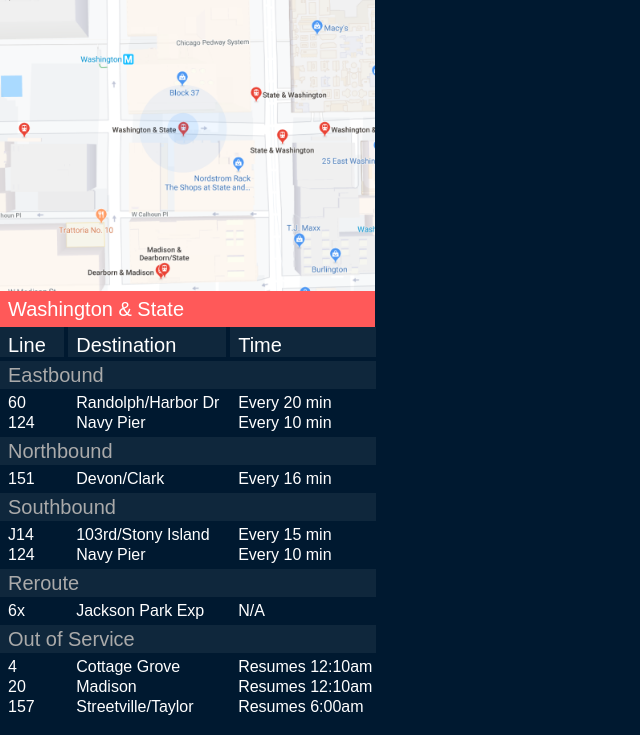
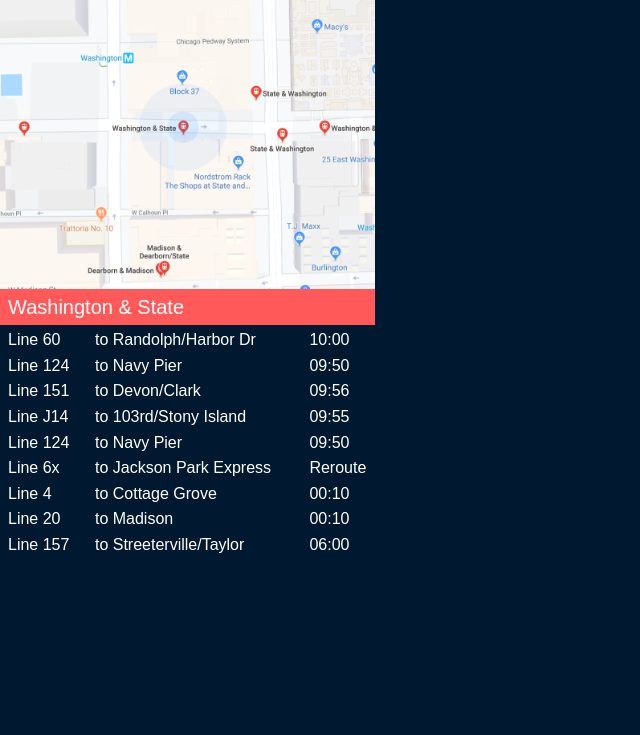
Before and after one commit to atmoore0990/FrontendChallenge, a plain HTML site: page index.html in a window 1280 px wide. Shown: the part 65-800 px from the top of the page, without its empty margins (0-640 px from the left). Drawn offline with Linux system fonts and the light colour scheme.

Commit message:
Applying revisions

```diff
--- a/css/style.css
+++ b/css/style.css
@@ -42,7 +42,7 @@
 /*Washington and State bar*/
 .parentbar {
   width: 375px;
-padding: 8px;
+  padding: 8px;
   background-color: #ff5959;
   display: block;
 }
@@ -78,20 +78,29 @@
 /*these are for the children*/
 
 
+
+
+
+
+
 .line2 {
-  width: 17%;
+  width: 22%;
   display: inline-block;
   padding: 2px 0 2px 8px;
+  line-height: 160%;
+
 }
 
 .destination2{
-  width: 42%;
+  width: 56%;
   display: inline-block;
   padding: 2px 0 2px 8px;
+  line-height: 160%;
 }
 .time2{
-  width: 39%;
+  width: 20%;
   display: inline-block;
   padding: 2px 0 2px 8px;
   margin-right: -2px;
+  line-height: 160%;
 }
--- a/index.html
+++ b/index.html
@@ -18,142 +18,41 @@
         <h1><span>Washington & State</span></h1>
       </div>
 
-      <div class="line">
-        <h2><span>Line</span>
-      </div>
-      <div class="destination">
-        <h2><span>Destination</span>
-      </div>
-      <div class="time">
-        <h2><span>Time</span>
-      </div>
 
 
-
-
-
-      <h3><div class="direction">Eastbound</div></h3>
-
-      <div class="line2">
-        <span>60</span>
-      </div>
-      <div class="destination2">
-        <span>Randolph/Harbor Dr</span>
-      </div>
-      <div class="time2">
-        <span>Every 20 min</span>
-      </div>
-
-
-      <div class="line2">
-        <span>124</span>
-      </div>
-      <div class="destination2">
-        <span>Navy Pier</span>
-      </div>
-      <div class="time2">
-        <span>Every 10 min</span>
-      </div>
-
-
-
-
-
-
-      <h3><div class="direction">Northbound</div></h3>
-
-      <div class="line2">
-        <span>151</span>
-      </div>
-      <div class="destination2">
-        <span>Devon/Clark</span>
-      </div>
-      <div class="time2">
-        <span>Every 16 min</span>
-      </div>
-
-
-
-
-
-      <h3><div class="direction">Southbound</div></h3>
-
-      <div class="line2">
-        <span>J14</span>
-      </div>
-      <div class="destination2">
-        <span>103rd/Stony Island</span>
-      </div>
-      <div class="time2">
-        <span>Every 15 min</span>
-      </div>
-
-
-      <div class="line2">
-        <span>124</span>
-      </div>
-      <div class="destination2">
-        <span>Navy Pier</span>
-      </div>
-      <div class="time2">
-        <span>Every 10 min</span>
-      </div>
-
-
-
-
-
-
-      <h3><div class="direction">Reroute</div></h3>
-
-      <div class="line2">
-        <span>6x</span>
-      </div>
-      <div class="destination2">
-        <span>Jackson Park Exp</span>
-      </div>
-      <div class="time2">
-        <span>N/A</span>
-      </div>
-
-
-
-
-
-
-
-      <h3><div class="direction">Out of Service</div></h3>
-
-      <div class="line2">
-        <span>4</span>
-      </div>
-      <div class="destination2">
-        <span>Cottage Grove</span>
-      </div>
-      <div class="time2">
-        <span>Resumes 12:10am</span>
-      </div>
-
-
-      <div class="line2">
-        <span>20</span>
-      </div>
-      <div class="destination2">
-        <span>Madison</span>
-      </div>
-      <div class="time2">
-        <span>Resumes 12:10am</span>
-      </div>
-
-      <div class="line2">
-        <span>157</span>
-      </div>
-      <div class="destination2">
-        <span>Streetville/Taylor</span>
-      </div>
-      <div class="time2">
-        <span>Resumes 6:00am</span>
-      </div>
+    <ul class="line2">
+     <li>Line 60</li>
+     <li>Line 124</li>
+     <li>Line 151</li>
+     <li>Line J14</li>
+     <li>Line 124</li>
+     <li>Line 6x</li>
+     <li>Line 4</li>
+     <li>Line 20</li>
+     <li>Line 157</li>
+   </ul>
+   <ul class="destination2">
+     <li>to Randolph/Harbor Dr</li>
+     <li>to Navy Pier</li>
+     <li>to Devon/Clark</li>
+     <li>to 103rd/Stony Island</li>
+     <li>to Navy Pier</li>
+     <li>to Jackson Park Express</li>
+     <li>to Cottage Grove</li>
+     <li>to Madison</li>
+     <li>to Streeterville/Taylor</li>
+   </ul>
+   <ul class="time2">
+     <li>10:00</li>
+     <li>09:50</li>
+     <li>09:56</li>
+     <li>09:55</li>
+     <li>09:50</li>
+     <li>Reroute</li>
+     <li>00:10</li>
+     <li>00:10</li>
+     <li>06:00</li>
+    </ul>
 
 
 
```
Also changed, not shown: images/titlebar.png.
